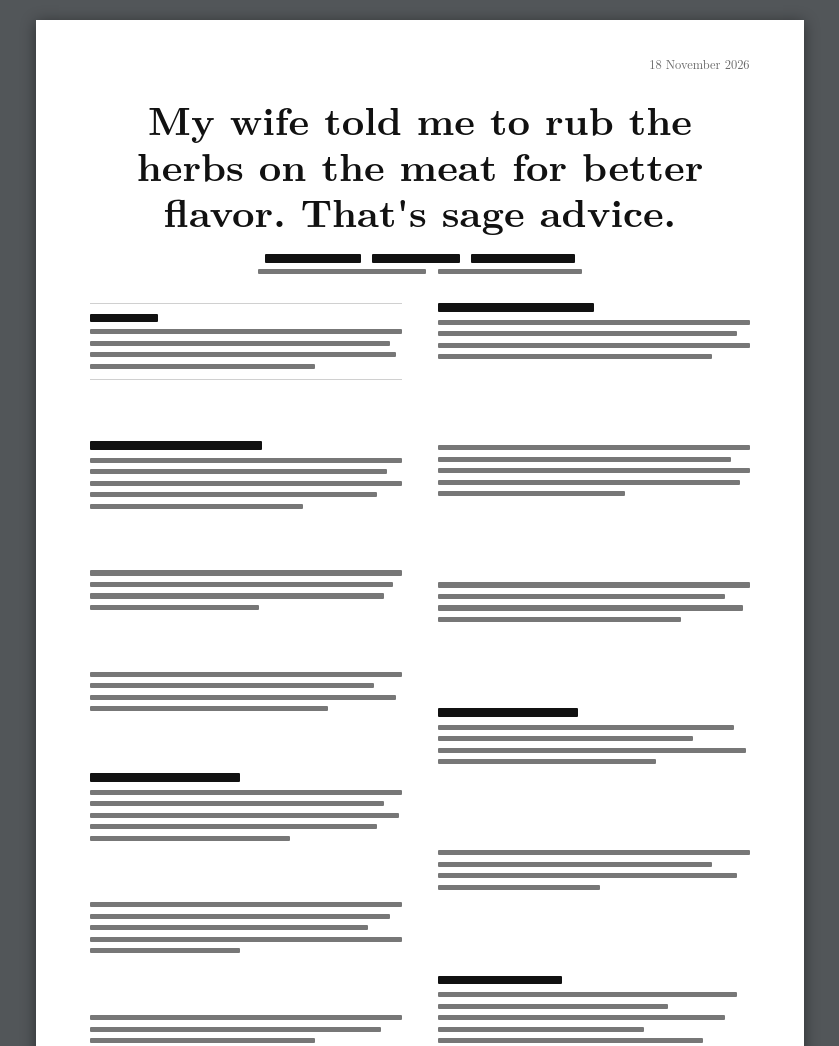
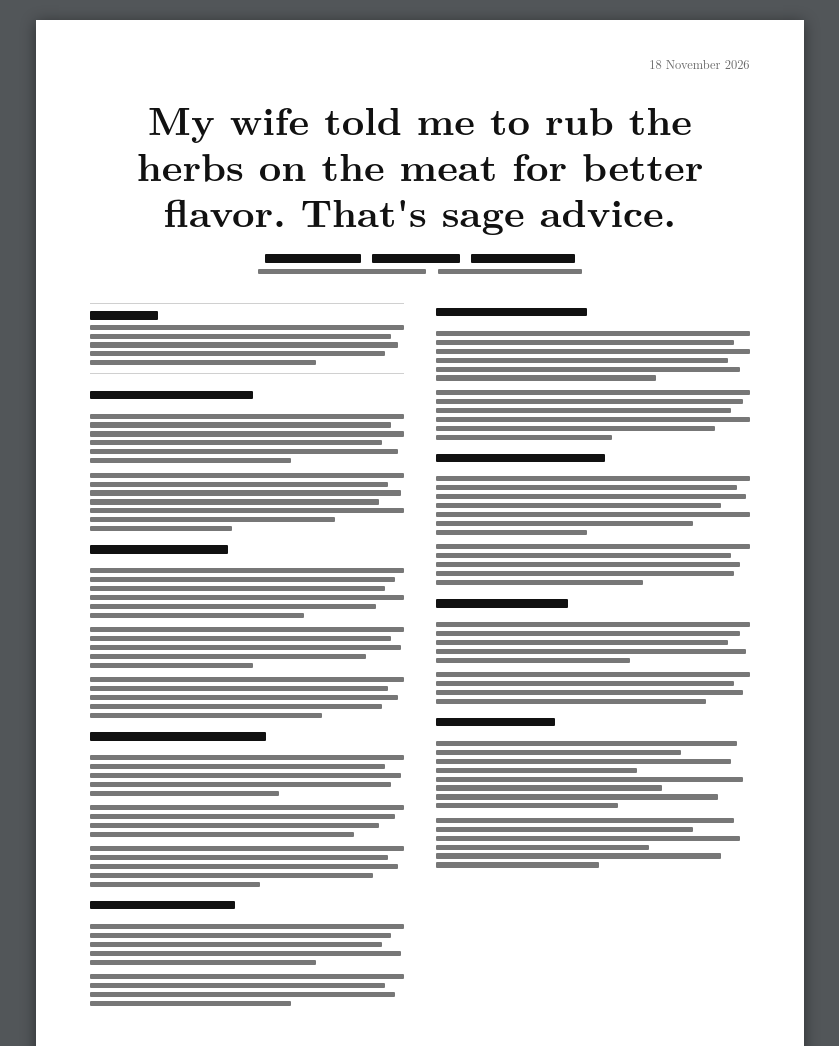
Before and after one commit to ief-joke-of-the-day/jotd, a plain HTML site: page index.html in a window 1280 px wide. Shown: the top 1046 px of the page, without its empty margins (220-1059 px from the left). Drawn offline with Linux system fonts and the light colour scheme; a web font is replaced by a local one.

Commit message:
Pack two-column paper bars densely to bottom of A4

```diff
--- a/index.html
+++ b/index.html
@@ -86,7 +86,7 @@
     .cols {
       display: grid;
       grid-template-columns: 1fr 1fr;
-      gap: clamp(.8rem, 3vw, 2.2rem);
+      gap: clamp(.8rem, 2.8vw, 2rem);
       flex: 1;
       min-height: 0;
       overflow: hidden;
@@ -94,23 +94,23 @@
     .col {
       display: flex;
       flex-direction: column;
-      justify-content: space-between;
-      gap: clamp(.45rem, 1.4vw, .95rem);
+      gap: clamp(.32rem, .85vw, .58rem);
     }
     .lines {
       display: flex;
       flex-direction: column;
-      gap: clamp(.22rem, .65vw, .4rem);
+      gap: clamp(.14rem, .38vw, .24rem);
     }
-    .hd { margin-bottom: clamp(.25rem, .8vw, .5rem); }
+    .hd { margin-top: clamp(.15rem, .4vw, .3rem); margin-bottom: clamp(.18rem, .45vw, .32rem); }
 
     /* Abstract in left column */
     .abstract {
-      padding: clamp(.35rem, 1vw, .6rem) 0;
+      padding: clamp(.25rem, .7vw, .45rem) 0;
       border-top: 1px solid #d0d0d0;
       border-bottom: 1px solid #d0d0d0;
+      margin-bottom: clamp(.1rem, .3vw, .2rem);
     }
-    .abstract .hd { margin-bottom: clamp(.25rem, .7vw, .45rem); }
+    .abstract .hd { margin-top: 0; margin-bottom: clamp(.18rem, .45vw, .3rem); }
 
     .folio {
       text-align: center;
@@ -139,131 +139,84 @@
       </div>
     </div>
 
-    <!-- Two-column paper body -->
+    <!-- Two-column paper body (densely packed; overflows cleanly at bottom margin) -->
     <div class="cols" aria-hidden="true">
-      <div class="col">
-        <!-- Abstract in left column -->
+      <div class="col" id="col-left">
         <div class="abstract">
           <span class="b hd" style="width: 4.2rem"></span>
           <div class="lines">
             <span class="b thin" style="width: 100%"></span>
             <span class="b thin" style="width: 96%"></span>
             <span class="b thin" style="width: 98%"></span>
+            <span class="b thin" style="width: 94%"></span>
             <span class="b thin" style="width: 72%"></span>
           </div>
         </div>
-
-        <div>
-          <span class="b hd" style="width: 55%"></span>
-          <div class="lines">
-            <span class="b thin" style="width: 100%"></span>
-            <span class="b thin" style="width: 95%"></span>
-            <span class="b thin" style="width: 100%"></span>
-            <span class="b thin" style="width: 92%"></span>
-            <span class="b thin" style="width: 68%"></span>
-          </div>
-        </div>
-
-        <div class="lines">
-          <span class="b thin" style="width: 100%"></span>
-          <span class="b thin" style="width: 97%"></span>
-          <span class="b thin" style="width: 94%"></span>
-          <span class="b thin" style="width: 54%"></span>
-        </div>
-
-        <div class="lines">
-          <span class="b thin" style="width: 100%"></span>
-          <span class="b thin" style="width: 91%"></span>
-          <span class="b thin" style="width: 98%"></span>
-          <span class="b thin" style="width: 76%"></span>
-        </div>
-
-        <div>
-          <span class="b hd" style="width: 48%"></span>
-          <div class="lines">
-            <span class="b thin" style="width: 100%"></span>
-            <span class="b thin" style="width: 94%"></span>
-            <span class="b thin" style="width: 99%"></span>
-            <span class="b thin" style="width: 92%"></span>
-            <span class="b thin" style="width: 64%"></span>
-          </div>
-        </div>
-
-        <div class="lines">
-          <span class="b thin" style="width: 100%"></span>
-          <span class="b thin" style="width: 96%"></span>
-          <span class="b thin" style="width: 89%"></span>
-          <span class="b thin" style="width: 100%"></span>
-          <span class="b thin" style="width: 48%"></span>
-        </div>
-
-        <div class="lines">
-          <span class="b thin" style="width: 100%"></span>
-          <span class="b thin" style="width: 93%"></span>
-          <span class="b thin" style="width: 72%"></span>
-        </div>
       </div>
-
-      <div class="col">
-        <div>
-          <span class="b hd" style="width: 50%"></span>
-          <div class="lines">
-            <span class="b thin" style="width: 100%"></span>
-            <span class="b thin" style="width: 96%"></span>
-            <span class="b thin" style="width: 100%"></span>
-            <span class="b thin" style="width: 88%"></span>
-          </div>
-        </div>
-
-        <div class="lines">
-          <span class="b thin" style="width: 100%"></span>
-          <span class="b thin" style="width: 94%"></span>
-          <span class="b thin" style="width: 100%"></span>
-          <span class="b thin" style="width: 97%"></span>
-          <span class="b thin" style="width: 60%"></span>
-        </div>
-
-        <div class="lines">
-          <span class="b thin" style="width: 100%"></span>
-          <span class="b thin" style="width: 92%"></span>
-          <span class="b thin" style="width: 98%"></span>
-          <span class="b thin" style="width: 78%"></span>
-        </div>
-
-        <div>
-          <span class="b hd" style="width: 45%"></span>
-          <div class="lines">
-            <span class="b thin" style="width: 95%"></span>
-            <span class="b thin" style="width: 82%"></span>
-            <span class="b thin" style="width: 99%"></span>
-            <span class="b thin" style="width: 70%"></span>
-          </div>
-        </div>
-
-        <div class="lines">
-          <span class="b thin" style="width: 100%"></span>
-          <span class="b thin" style="width: 88%"></span>
-          <span class="b thin" style="width: 96%"></span>
-          <span class="b thin" style="width: 52%"></span>
-        </div>
-
-        <div>
-          <span class="b hd" style="width: 40%"></span>
-          <div class="lines">
-            <span class="b thin" style="width: 96%"></span>
-            <span class="b thin" style="width: 74%"></span>
-            <span class="b thin" style="width: 92%"></span>
-            <span class="b thin" style="width: 66%"></span>
-            <span class="b thin" style="width: 85%"></span>
-          </div>
-        </div>
-      </div>
+      <div class="col" id="col-right"></div>
     </div>
 
     <div class="folio">1</div>
   </div>
 
   <script>
+    // Populate dense two-column paper bars
+    (() => {
+      const mk = (cls, w) => {
+        const s = document.createElement("span");
+        s.className = cls;
+        s.style.width = w;
+        return s;
+      };
+      const addSection = (col, headingW, paras) => {
+        if (headingW) col.append(mk("b hd", headingW));
+        for (const widths of paras) {
+          const box = document.createElement("div");
+          box.className = "lines";
+          for (const w of widths) box.append(mk("b thin", w));
+          col.append(box);
+        }
+      };
+
+      const L = document.getElementById("col-left");
+      addSection(L, "52%", [
+        ["100%", "96%", "100%", "93%", "98%", "64%"],
+        ["100%", "95%", "99%", "92%", "100%", "78%", "45%"],
+      ]);
+      addSection(L, "44%", [
+        ["100%", "97%", "94%", "100%", "91%", "68%"],
+        ["100%", "96%", "99%", "88%", "52%"],
+        ["100%", "95%", "98%", "93%", "74%"],
+      ]);
+      addSection(L, "56%", [
+        ["100%", "94%", "99%", "96%", "60%"],
+        ["100%", "97%", "92%", "84%"],
+        ["100%", "95%", "98%", "90%", "54%"],
+      ]);
+      addSection(L, "46%", [
+        ["100%", "96%", "93%", "99%", "72%"],
+        ["100%", "94%", "97%", "64%"],
+      ]);
+
+      const R = document.getElementById("col-right");
+      addSection(R, "48%", [
+        ["100%", "95%", "100%", "93%", "97%", "70%"],
+        ["100%", "98%", "94%", "100%", "89%", "56%"],
+      ]);
+      addSection(R, "54%", [
+        ["100%", "96%", "99%", "91%", "100%", "82%", "48%"],
+        ["100%", "94%", "97%", "95%", "66%"],
+      ]);
+      addSection(R, "42%", [
+        ["100%", "97%", "93%", "99%", "62%"],
+        ["100%", "95%", "98%", "86%"],
+      ]);
+      addSection(R, "38%", [
+        ["96%", "78%", "94%", "64%", "98%", "72%", "90%", "58%"],
+        ["95%", "82%", "97%", "68%", "91%", "52%"],
+      ]);
+    })();
+
     const FALLBACK = "Why did the paper not load? It was still under review.";
     const zurichToday = () => new Intl.DateTimeFormat("en-CA", {
       timeZone: "Europe/Zurich", year: "numeric", month: "2-digit", day: "2-digit"
```
